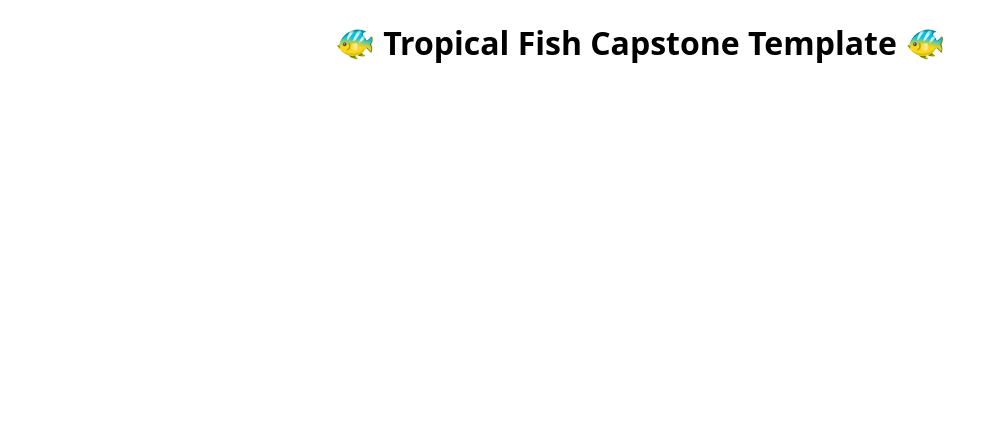
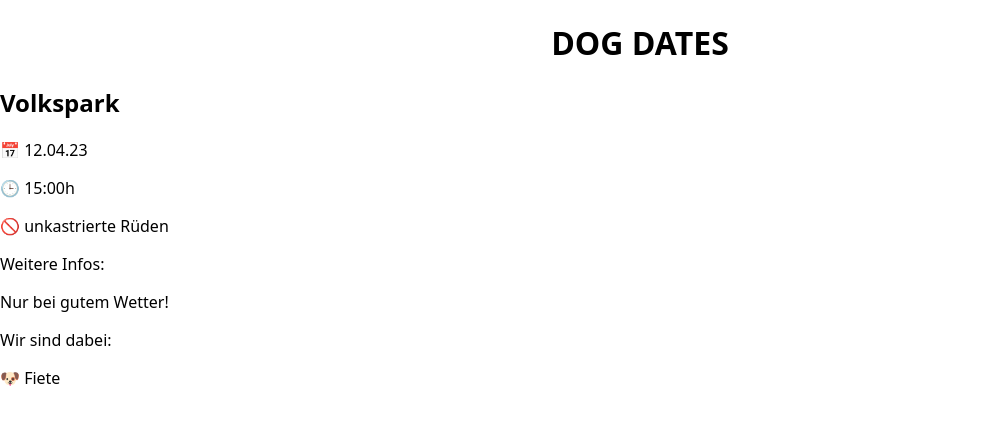
Before and after one commit to alexWaligorski/capstone-project, a Next.js app: page / in a window 1280 px wide. Shown: the top 424 px of the page, without its empty margins (0-1006 px from the left). Built offline with nearby package versions, Linux system fonts and the light colour scheme.

Commit message:
add MeetingDetail component with hard coded data

```diff
--- /dev/null
+++ b/components/MeetingDetail/MeetingDetail.js
@@ -0,0 +1,14 @@
+export default function MeetingDetail() {
+  return (
+    <>
+      <h2>Volkspark</h2>
+      <p>📅 12.04.23</p>
+      <p>🕒 15:00h</p>
+      <p>🚫 unkastrierte Rüden</p>
+      <label htmlFor="infobox">Weitere Infos:</label>
+      <p id="infobox">Nur bei gutem Wetter!</p>
+      <label htmlFor="teilnehmende">Wir sind dabei:</label>
+      <p id="teilnehmende">🐶 Fiete</p>
+    </>
+  );
+}
--- a/pages/index.js
+++ b/pages/index.js
@@ -1,9 +1,11 @@
 import Heading from "../components/Heading";
+import MeetingDetail from "../components/MeetingDetail/MeetingDetail";
 
 export default function Home() {
   return (
     <main>
-      <Heading>🐠 Tropical Fish Capstone Template 🐠</Heading>
+      <Heading>DOG DATES</Heading>
+      <MeetingDetail />
     </main>
   );
 }
```
